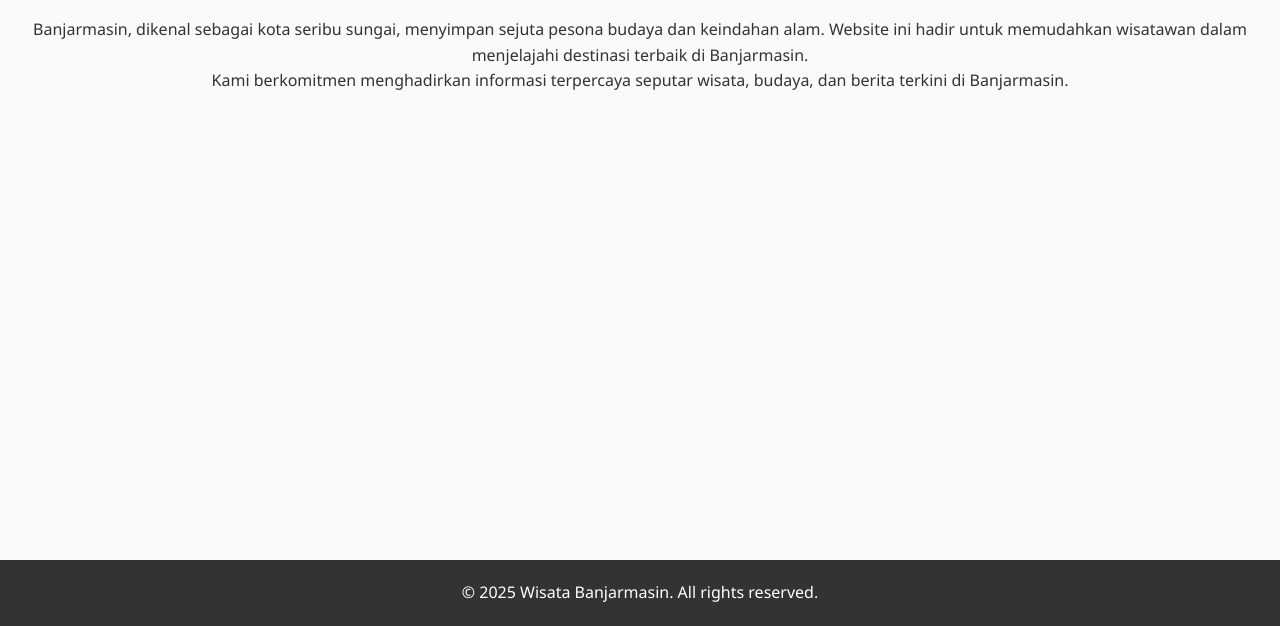
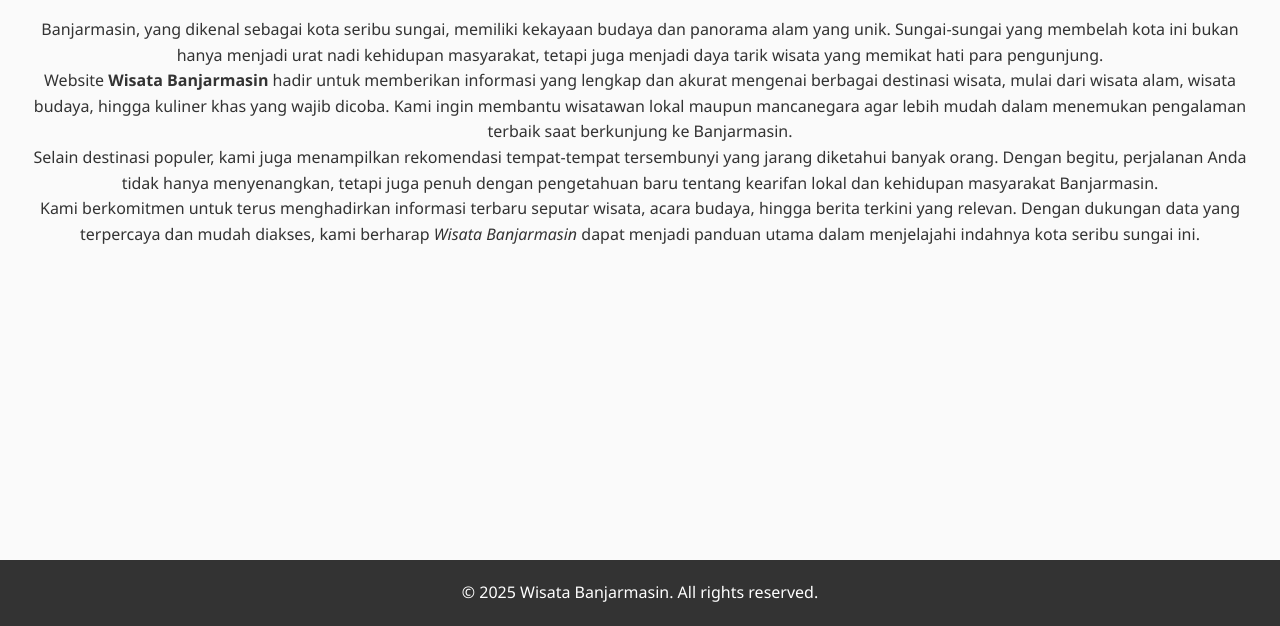
Before and after one commit to arfaniakbar/MyWebsite, a plain HTML site: page tentang.html in a window 1280 px wide. Shown: the part 174-800 px from the top of the page. Drawn offline with Linux system fonts and the light colour scheme.

Commit message:
Update tentang.html

```diff
--- a/tentang.html
+++ b/tentang.html
@@ -21,11 +21,30 @@
     </nav>
   </header>
 
-  <section class="content">
-    <h2>Tentang Kami</h2>
-    <p>Banjarmasin, dikenal sebagai kota seribu sungai, menyimpan sejuta pesona budaya dan keindahan alam. Website ini hadir untuk memudahkan wisatawan dalam menjelajahi destinasi terbaik di Banjarmasin.</p>
-    <p>Kami berkomitmen menghadirkan informasi terpercaya seputar wisata, budaya, dan berita terkini di Banjarmasin.</p>
-  </section>
+<section class="content">
+  <h2>Tentang Kami</h2>
+  <p>
+    Banjarmasin, yang dikenal sebagai kota seribu sungai, memiliki kekayaan budaya dan panorama alam
+    yang unik. Sungai-sungai yang membelah kota ini bukan hanya menjadi urat nadi kehidupan masyarakat,
+    tetapi juga menjadi daya tarik wisata yang memikat hati para pengunjung.
+  </p>
+  <p>
+    Website <strong>Wisata Banjarmasin</strong> hadir untuk memberikan informasi yang lengkap dan akurat
+    mengenai berbagai destinasi wisata, mulai dari wisata alam, wisata budaya, hingga kuliner khas
+    yang wajib dicoba. Kami ingin membantu wisatawan lokal maupun mancanegara agar lebih mudah
+    dalam menemukan pengalaman terbaik saat berkunjung ke Banjarmasin.
+  </p>
+  <p>
+    Selain destinasi populer, kami juga menampilkan rekomendasi tempat-tempat tersembunyi yang
+    jarang diketahui banyak orang. Dengan begitu, perjalanan Anda tidak hanya menyenangkan, tetapi
+    juga penuh dengan pengetahuan baru tentang kearifan lokal dan kehidupan masyarakat Banjarmasin.
+  </p>
+  <p>
+    Kami berkomitmen untuk terus menghadirkan informasi terbaru seputar wisata, acara budaya, hingga
+    berita terkini yang relevan. Dengan dukungan data yang terpercaya dan mudah diakses, kami berharap
+    <em>Wisata Banjarmasin</em> dapat menjadi panduan utama dalam menjelajahi indahnya kota seribu sungai ini.
+  </p>
+</section>
 
   <footer>
     <p>© 2025 Wisata Banjarmasin. All rights reserved.</p>
```
